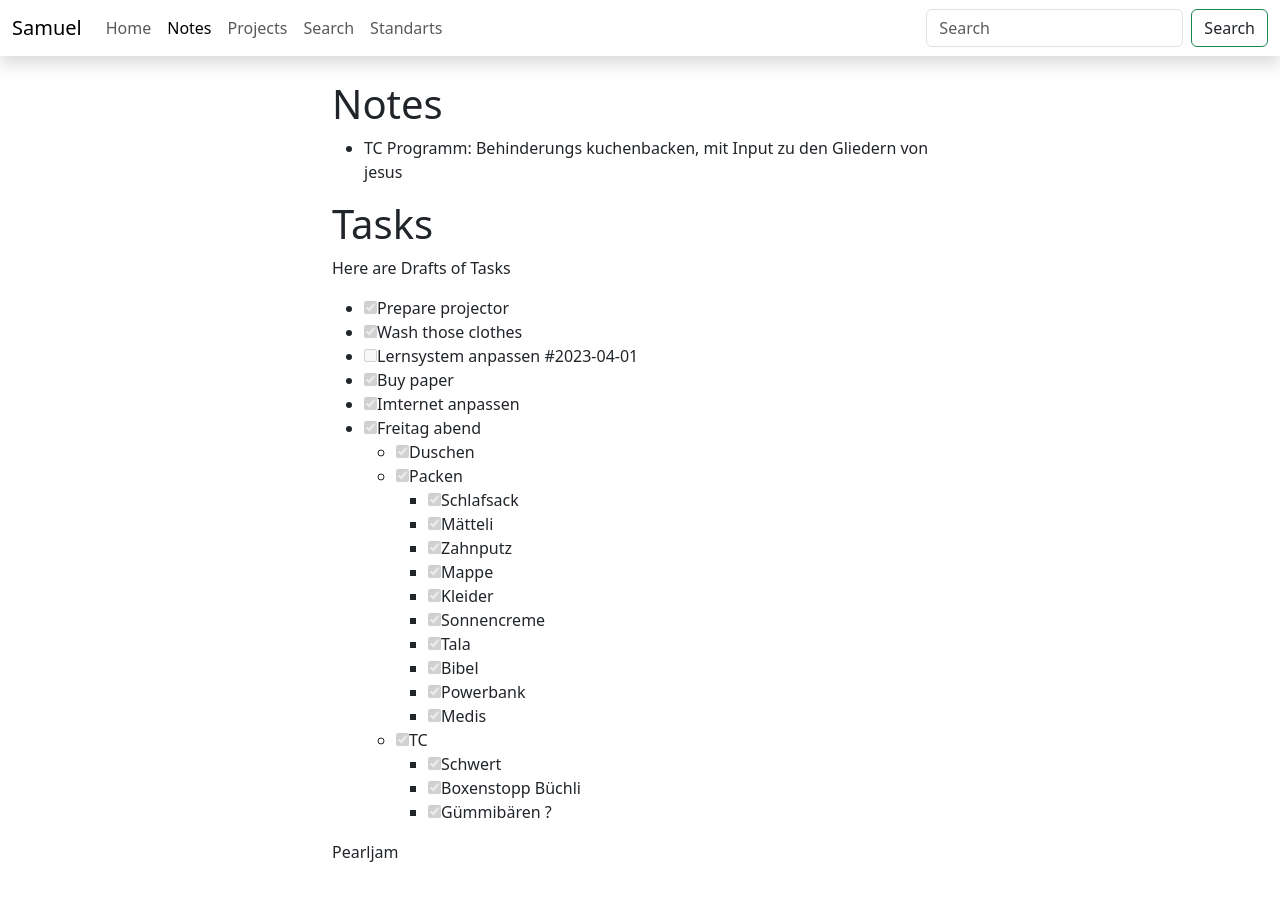
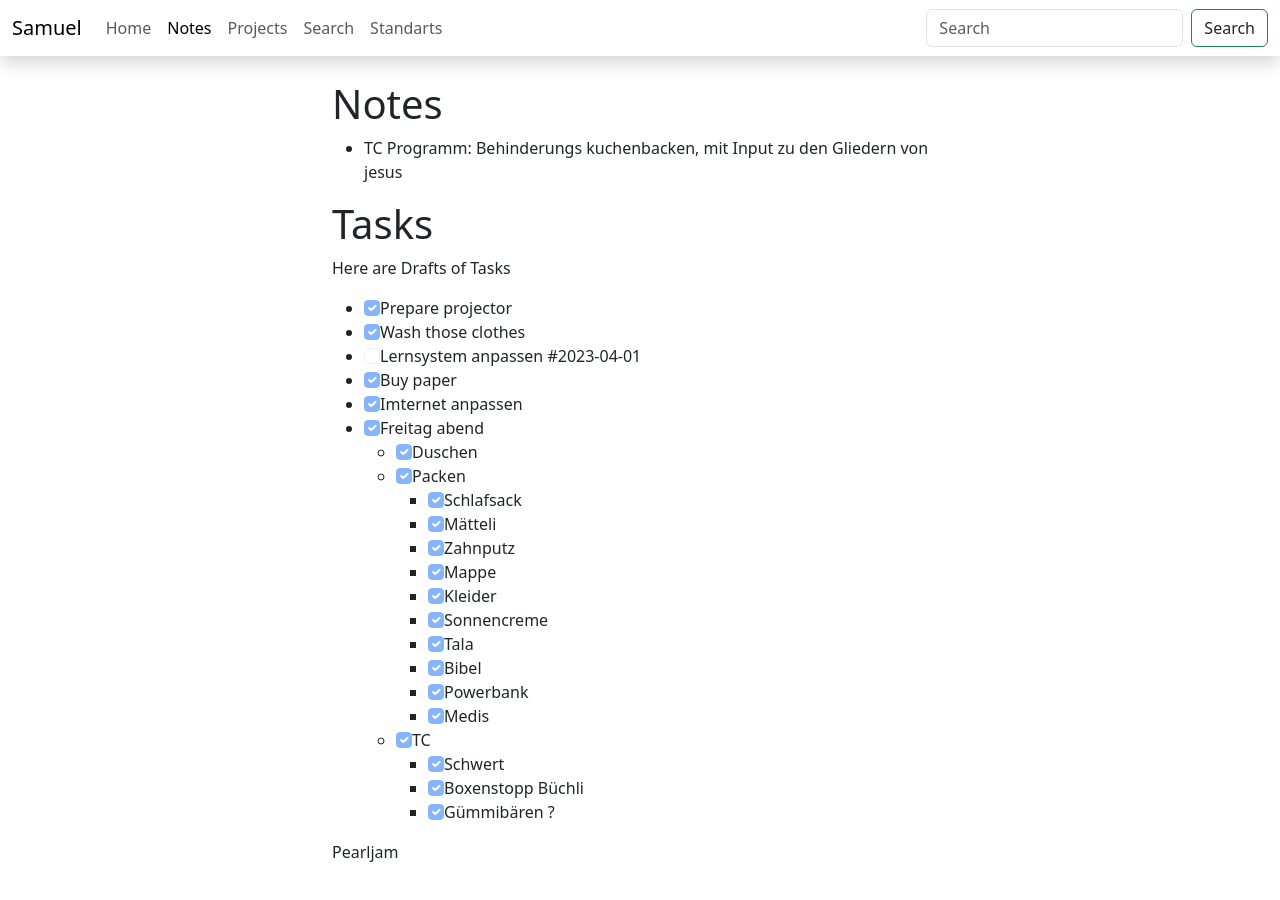
Before and after one commit to Soraxem/website-test, a Jekyll site: the page built from projects/notes.md, in a window 1280 px wide. Built offline with Jekyll 4.4.1, drawn with Linux system fonts in a browser that asks for light colours.

Commit message:
Update default.html

```diff
--- a/_layouts/default.html
+++ b/_layouts/default.html
@@ -28,7 +28,7 @@
       </div>
       <div class="col-md-8 col-lg-6 mt-2 mt-md-4">
         {% capture table %}<table class="table table-hover">{% endcapture %}
-        {{ content | replace: "<table>", table -}}
+        {{ content | replace: "<table>", table | replace: "task-list-item-checkbox", "form-check-input" -}}
       </div>
     </div>
   </div>
```
